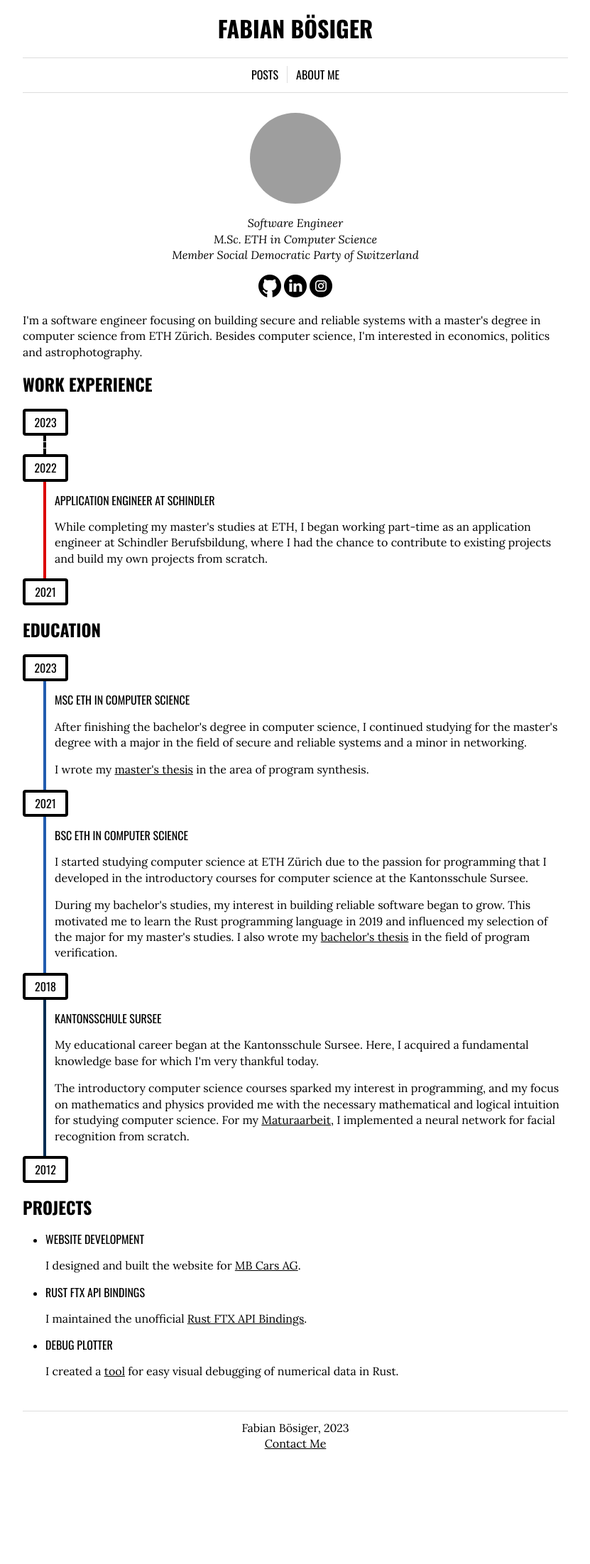
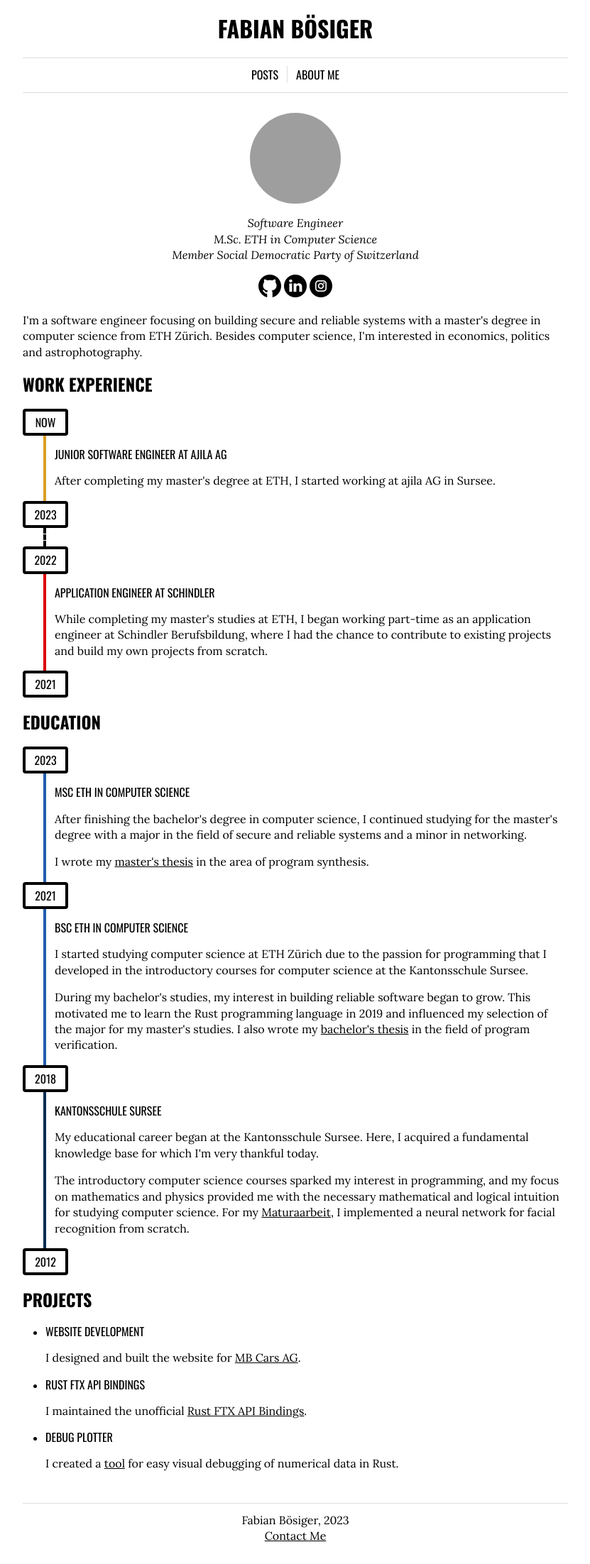
Before and after one commit to fabianboesiger/fabianboesiger.github.io, a Jekyll site: the page built from about.html, in a window 1280 px wide. Shown: the whole page at 71% size, without its empty margins (224-1055 px from the left). Built offline with Jekyll 4.4.1, drawn with Linux system fonts in a browser that asks for light colours; before the commit the page ends 2074 px from its top, so only the background shows below that; grey boxes are pictures that could not be loaded.

Commit message:
update profile

```diff
--- a/about.html
+++ b/about.html
@@ -55,10 +55,28 @@ section {
     margin-top: 12px;
     margin-bottom: 12px;
 }
+
+.noprint {
+    display: initial;
+}
+.print {
+    display: none;
+}
+
+@media print {
+    .noprint {
+        display: none;
+    }
+    .print {
+        display: initial;
+    }
+}
+
 </style>
 
 <div id="cv">
 
+    <div>
     <img class="profile-picture" src="https://avatars0.githubusercontent.com/u/37577569">
     <p style="text-align: center;">
         <i>
@@ -68,25 +86,30 @@ section {
         </i>
     </p>
     <p style="text-align: center;">
-        <a href="https://github.com/{{ site.social.github }}"><img src="/public/social/github.png" class="social"></a>
-        <a href="https://www.linkedin.com/in/{{ site.social.linkedin }}"><img src="/public/social/linkedin.png" class="social"></a>
-        <a href="https://instagram.com/{{ site.social.instagram }}"><img src="/public/social/instagram.png" class="social"></a>
+        <a href="https://github.com/{{ site.social.github }}"><img src="/public/social/github.png" class="social"><span class="print"> github.com/{{ site.social.github }}<br></span></a>
+        <a href="https://www.linkedin.com/in/{{ site.social.linkedin }}"><img src="/public/social/linkedin.png" class="social"><span class="print"> linkedin.com/in/{{ site.social.github }}<br></span></a>
+        <a href="https://instagram.com/{{ site.social.instagram }}"><img src="/public/social/instagram.png" class="social"><span class="print"> instagram.com/{{ site.social.github }}<br></span></a>
     </p>
+    </div>
 
+    <div>
     <p>
         I'm a software engineer focusing on building secure and reliable systems with a master's degree in computer science from ETH Zürich.
         Besides computer science, I'm interested in economics, politics and astrophotography.
     </p>
+    </div>
 
+
+    <div>
     <h2>Work Experience</h2>
 
-    <!--<span class="year">Now</span>
+    <span class="year">Now</span>
     <section class="ajila">
-        <h3>Software Engineer at Ajila</h3>
+        <h3>Junior Software Engineer at Ajila AG</h3>
         <p>
             After completing my master's degree at ETH, I started working at ajila AG in Sursee.
         </p>
-    </section>-->
+    </section>
     <span class="year">2023</span>
     <section class="break"></section>
     <span class="year">2022</span>
@@ -108,7 +131,9 @@ section {
     </section>
     <span class="year">2019</span>
     -->
+    </div>
 
+    <div>
     <h2>Education</h2>
 
     <span class="year">2023</span>
@@ -152,9 +177,10 @@ section {
         </p>
     </section>
     <span class="year">2012</span>
+    </div>
 
+    <div>
     <h2>Projects</h2>
-
     <ul>
         <li>
             <h3>Website Development</h3>
@@ -169,5 +195,6 @@ section {
             <p>I created a <a href="https://github.com/fabianboesiger/debug-plotter">tool</a> for easy visual debugging of numerical data in Rust.</p>
         </li>
     </ul>
+    </div>
 
 </div>
```
